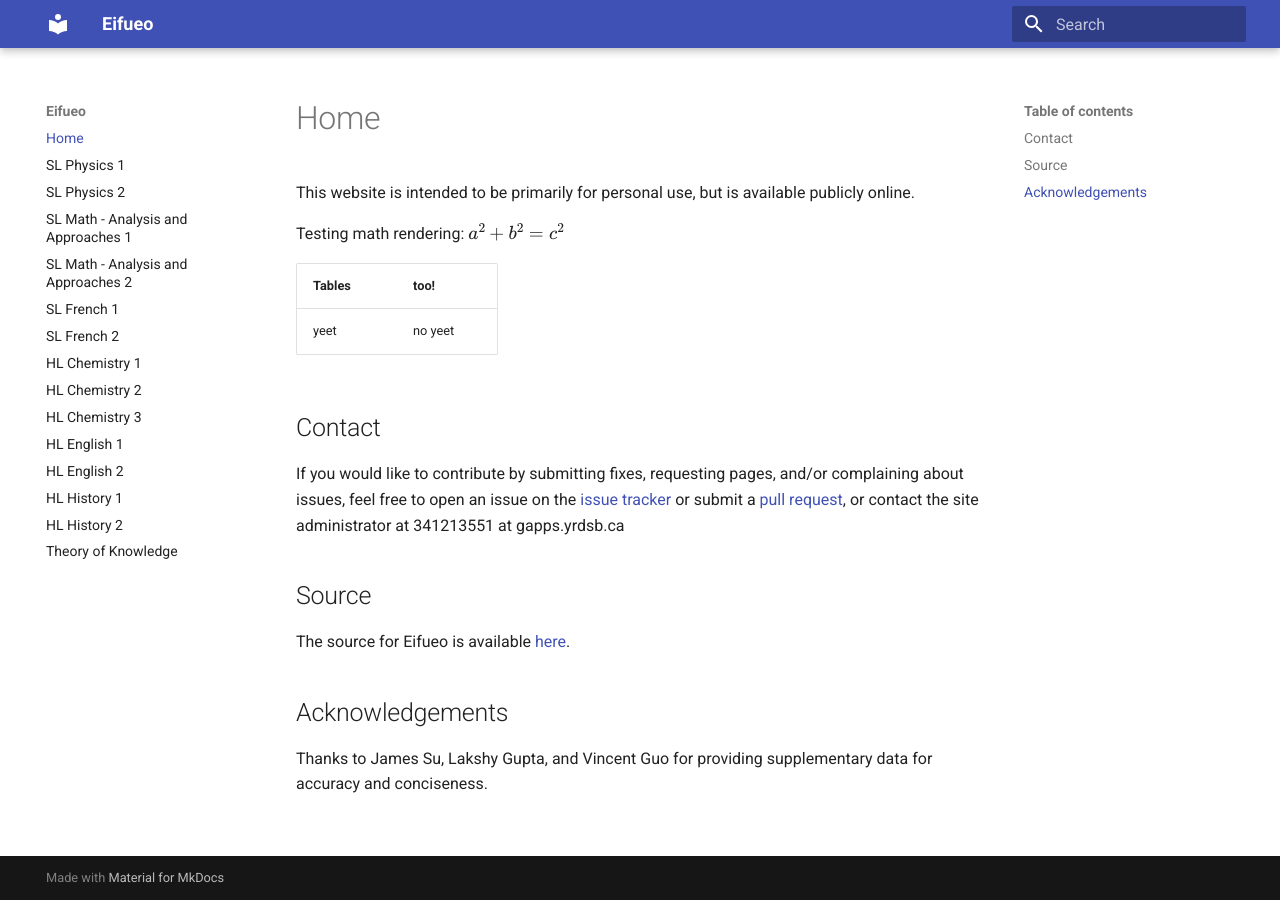
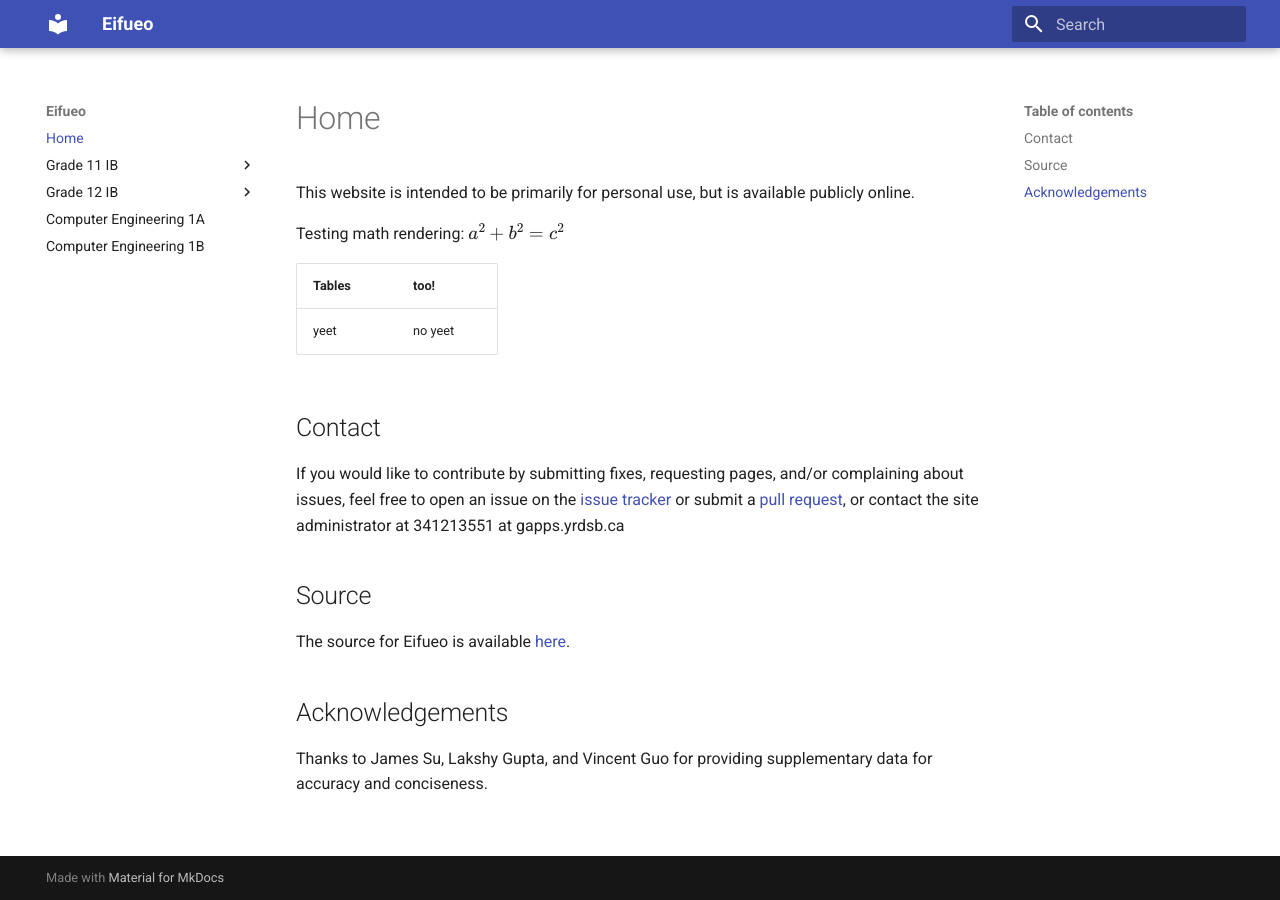
Before and after one commit to potatoeggy/eifueo, an MkDocs documentation site: the page built from docs/index.md, in a window 1280 px wide. Built offline with MkDocs 1.6.1 and Material for MkDocs 9.7.7, drawn with Linux system fonts in a browser that asks for light colours; formulas are drawn with MathJax 3.

```diff
--- a/docs/index.md
+++ b/docs/index.md
@@ -4,9 +4,9 @@ This website is intended to be primarily for personal use, but is available publ
 
 Testing math rendering: $a^2+b^2=c^2$
 
-| Tables | too! |
-| --- | --- |
-| yeet | no yeet |
+| Tables | too!    |
+| ------ | ------- |
+| yeet   | no yeet |
 
 ## Contact
 
--- a/mkdocs.yml
+++ b/mkdocs.yml
@@ -2,20 +2,24 @@ site_name: Eifueo
 site_url: "https://eggworld.tk"
 nav:
   - Home: index.md
-  - SL Physics 1: sph3u7.md
-  - SL Physics 2: sph4u7.md
-  - SL Math - Analysis and Approaches 1: mhf4u7.md
-  - SL Math - Analysis and Approaches 2: mcv4u7.md
-  - SL French 1: fsf3u7.md
-  - SL French 2: fsf3uz.md
-  - HL Chemistry 1: sch3uz.md
-  - HL Chemistry 2: sch4uz.md
-  - HL Chemistry 3: snc4mz.md
-  - HL English 1: eng3uz.md
-  - HL English 2: eng4uz.md
-  - HL History 1: chw3mz.md
-  - HL History 2: chy4uz.md
-  - Theory of Knowledge: tok.md
+  - Grade 11 IB:
+      - SL Physics 1: sph3u7.md
+      - SL Physics 2: sph4u7.md
+      - SL Math - Analysis and Approaches 1: mhf4u7.md
+      - SL Math - Analysis and Approaches 2: mcv4u7.md
+      - HL English 1: eng3uz.md
+      - HL Chemistry 1: sch3uz.md
+      - HL History 1: chw3mz.md
+  - Grade 12 IB:
+      - SL French 1: fsf3u7.md
+      - SL French 2: fsf3uz.md
+      - HL Chemistry 2: sch4uz.md
+      - HL Chemistry 3: snc4mz.md
+      - HL English 2: eng4uz.md
+      - HL History 2: chy4uz.md
+      - Theory of Knowledge: tok.md
+  - Computer Engineering 1A: none
+  - Computer Engineering 1B: none
 
 theme:
   name: material
@@ -30,7 +34,5 @@ markdown_extensions:
   - toc:
       permalink: True
 
-extra_javascript: [
-  'https://cdn.jsdelivr.net/npm/mathjax@2/MathJax.js',
-  'mathjax-config.js'
-]
+extra_javascript:
+  ["https://cdn.jsdelivr.net/npm/mathjax@2/MathJax.js", "mathjax-config.js"]
```
